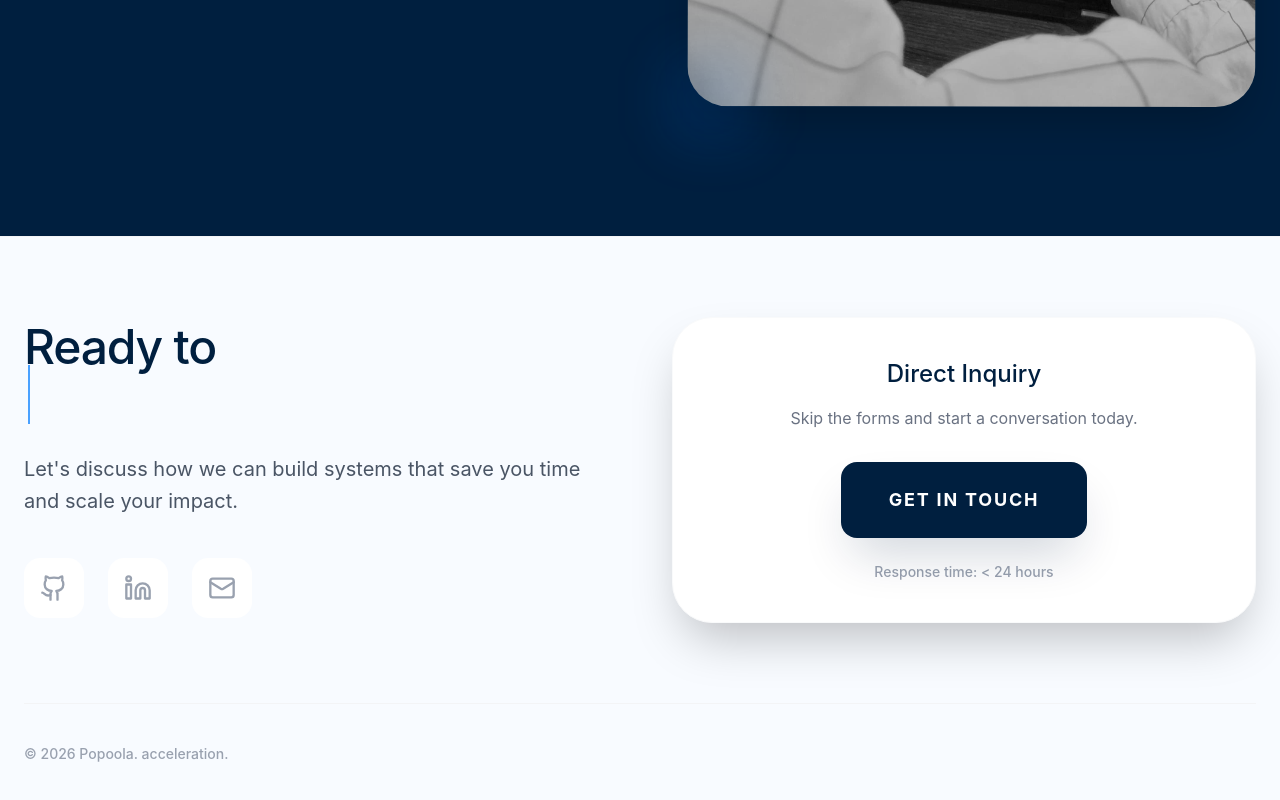
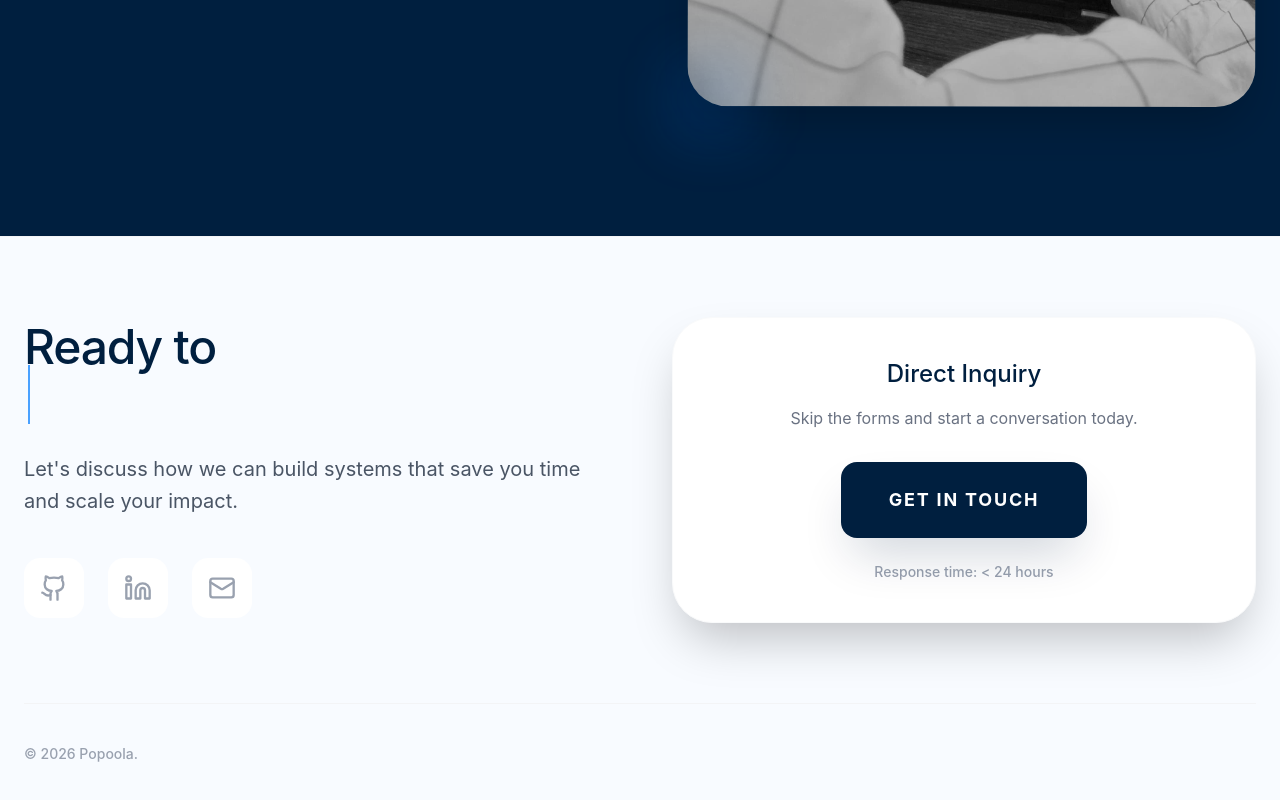
Before and after one commit to Popthemy/portfolio-temilorun, a React (Vite) app: page / in a window 1280 px wide. Shown: the part 4376-5176 px from the top of the page. Built offline with nearby package versions, Linux system fonts and the light colour scheme; no server answers.

Commit message:
remove privacy and tos

```diff
--- a/src/components/sections/Footer.tsx
+++ b/src/components/sections/Footer.tsx
@@ -72,7 +72,6 @@ export const Footer: React.FC<FooterProps> = ({ onContactClick }) => {
         <div className="mt-20 pt-10 border-t border-gray-100 dark:border-white/5 flex flex-col md:flex-row justify-between items-center text-sm text-gray-400 font-medium">
           <p>
             © {new Date().getFullYear()} Popoola.
-            acceleration.
           </p>
 
         </div>
```
